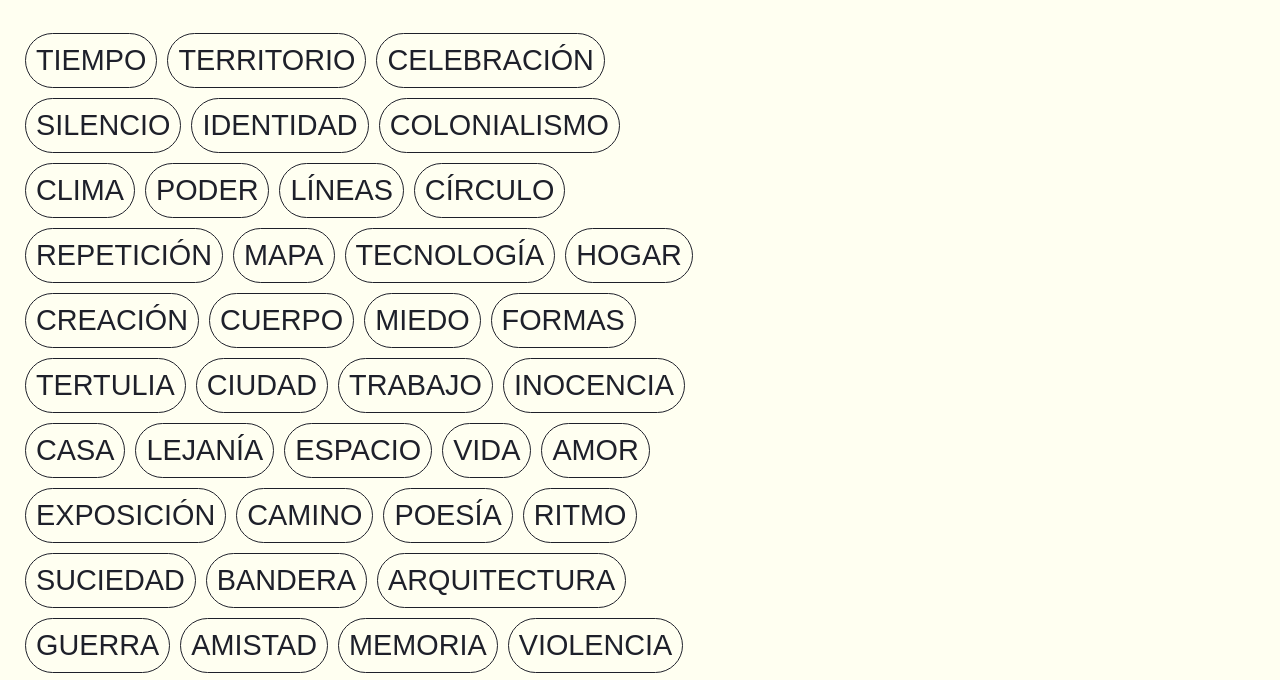
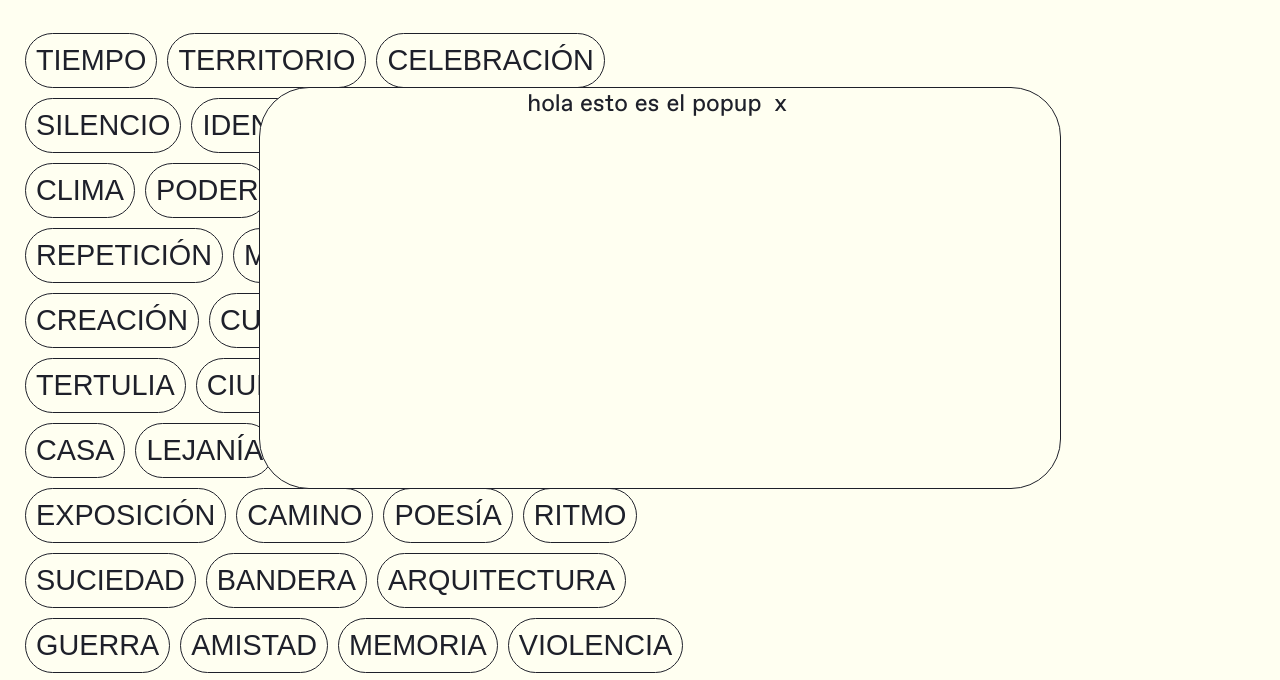
Before and after one commit to desmusea/equipo-motor, a plain HTML site: page client/index.html in a window 1280 px wide. Shown: the part 112-792 px from the top of the page. Drawn offline with Linux system fonts and the light colour scheme.

Commit message:
modal wip

```diff
--- a/client/index.html
+++ b/client/index.html
@@ -10,6 +10,12 @@
 </head>
 
 <body>
+    <div id="popup" class="popup-overlay">
+        <div class="popup-content">
+            hola esto es el popup
+            <button class="popup-button" onclick="closePopup()">x</button>
+        </div>
+    </div>
     <header class="header">
         <nav class="menu">
             <h1>equipoMotor. TXT — máquina de ficción</h1>
--- a/client/index.js
+++ b/client/index.js
@@ -10,6 +10,7 @@ const menuItems = document.querySelectorAll('.menu--list__item-button');
 const loader = document.querySelector('#loader');
 const successMessage = document.querySelector('#successMessage');
 const aboutWrapper = document.querySelector('#aboutWrapper');
+const popUp = document.querySelector('#popup');
 
 let episodesTitle;
 let finalText;
@@ -23,6 +24,7 @@ const wordsAvailable = Object.keys(words);
 let selectedWords = [];
 
 const scrollTo = (hash) => (location.hash = '#' + hash);
+const closePopup = () => popUp.classList.add('hidden');
 
 const toggleMenuItemsStatus = (id) => {
   switch (id) {
--- a/client/styles.css
+++ b/client/styles.css
@@ -15,11 +15,13 @@ body {
   height: 100%;
   margin: 0;
   padding: 0 20px;
+  overflow-x: hidden;
 }
 
 button {
   border: 0;
   background: transparent;
+  cursor: pointer;
 }
 
 ::-moz-selection {
@@ -70,6 +72,25 @@ ul {
 
 a {
   color: blue;
+}
+
+.popup-overlay {
+  position: absolute;
+  height: 100%;
+  width: 100%;
+  text-align: center;
+  display: flex;
+  align-items: center;
+  justify-content: center;
+}
+
+.popup-content {
+  position: absolute;
+  background-color: #fffff1;
+  height: 400px;
+  width: 800px;
+  border: 1px solid #1e202a;
+  border-radius: 50px;
 }
 
 .menu {
@@ -186,7 +207,6 @@ a {
   display: inline-block;
 }
 
-
 .saveButton {
   font-size: 24px;
   padding: 0;
```
